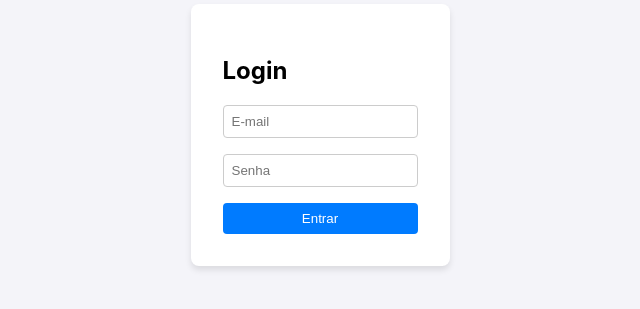
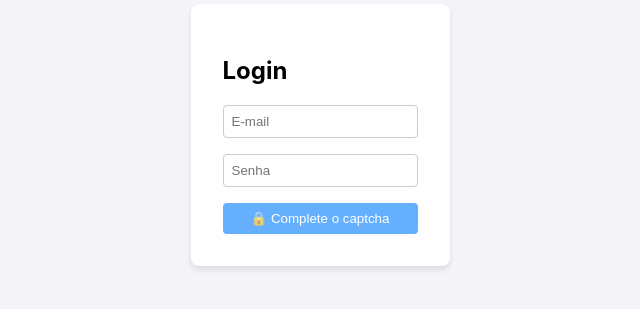
Before and after one commit to juniorsudrv/captchas, a React (Create React App) app in the folder testes-login/: page / in a window 1280 px wide. Shown: the part 265-574 px from the top of the page, without its empty margins (320-960 px from the left). Built offline with nearby package versions, Linux system fonts and the light colour scheme.

Commit message:
Ajustes para funcionar bem com reacjs

```diff
--- a/testes-login/src/Login.jsx
+++ b/testes-login/src/Login.jsx
@@ -1,14 +1,45 @@
-import React, { useState } from 'react';
+import React, { useState, useEffect, useRef } from 'react';
 import './Login.css';
 
 function Login() {
   const [email, setEmail] = useState('');
   const [senha, setSenha] = useState('');
+  const [captchaLoaded, setCaptchaLoaded] = useState(false);
+  const [botaoHabilitado, setBotaoHabilitado] = useState(false);
+  const captchaRef = useRef(null);
+
+  // Carrega o Captcha Gospel
+  useEffect(() => {
+    import('https://cdn.jsdelivr.net/gh/juniorsudrv/captchas@main/captcha-gospel.js')
+      .then(() => setCaptchaLoaded(true))
+      .catch(err => console.error('Erro:', err));
+  }, []);
+
+  // Escuta o evento do captcha
+  useEffect(() => {
+    const captchaElement = captchaRef.current;
+    if (!captchaElement) return;
+
+    const handleCaptchaResolved = (event) => {
+      console.log('🎉 Captcha resolvido! Palavra:', event.detail.palavra);
+      setBotaoHabilitado(true);
+    };
+
+    captchaElement.addEventListener('captcha-resolved', handleCaptchaResolved);
+
+    return () => {
+      captchaElement.removeEventListener('captcha-resolved', handleCaptchaResolved);
+    };
+  }, [captchaLoaded]);
 
   const handleLogin = (e) => {
     e.preventDefault();
+    if (!botaoHabilitado) {
+      alert('⚠️ Complete o captcha primeiro!');
+      return;
+    }
     console.log("Dados:", { email, senha });
-    alert("Login enviado!");
+    alert("✅ Login enviado com sucesso!");
   };
 
   return (
@@ -16,14 +47,40 @@ function Login() {
       <form onSubmit={handleLogin} className="login-form">
         <h2>Login</h2>
         <input
-          type="email" placeholder="E-mail" required
+          type="email"
+          placeholder="E-mail"
+          required
           onChange={(e) => setEmail(e.target.value)}
         />
         <input
-          type="password" placeholder="Senha" required
+          type="password"
+          placeholder="Senha"
+          required
           onChange={(e) => setSenha(e.target.value)}
         />
-        <button type="submit">Entrar</button>
+
+        {captchaLoaded && (
+          <div style={{ margin: '10px 0' }}>
+            <captcha-gospel
+              ref={captchaRef}
+              width="300"
+              height="300"
+              wordlist='["JESUS","AMOR","FÉ","PAZ","GRAÇA","ALELUIA","GLORIA"]'
+            />
+          </div>
+        )}
+
+        <button
+          type="submit"
+          disabled={!botaoHabilitado}
+          style={{
+            opacity: botaoHabilitado ? 1 : 0.6,
+            cursor: botaoHabilitado ? 'pointer' : 'not-allowed',
+            transition: 'all 0.3s ease'
+          }}
+        >
+          {botaoHabilitado ? '✅ Entrar' : '🔒 Complete o captcha'}
+        </button>
       </form>
     </div>
   );
```
Also changed, not shown: 1 other file (tests, documents, lock files or other folders).
